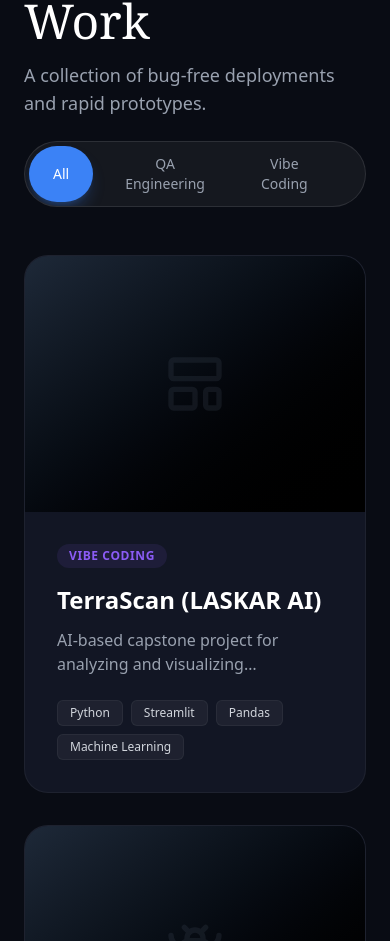
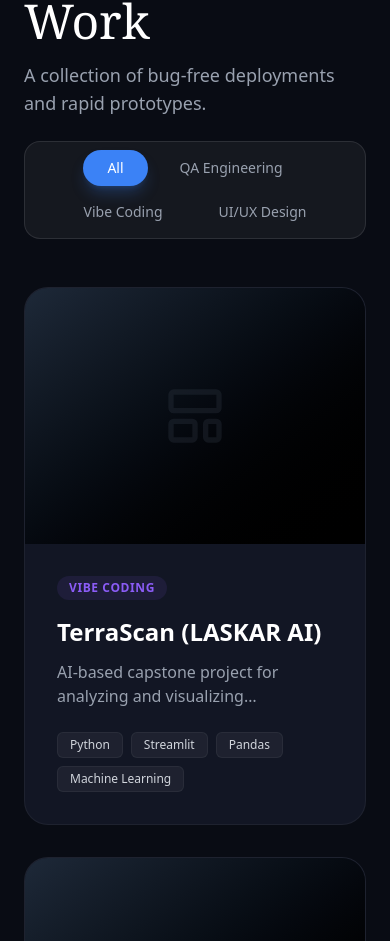
Before and after one commit to rezkyrevansyah/my-portofolio, a Next.js app: page / in a window 390 px wide. Shown: the part 4413-5354 px from the top of the page. Built offline with nearby package versions, Linux system fonts and the light colour scheme.

Commit message:
fix: adjust featured projects filter layout for mobile

```diff
--- a/src/components/home/FeaturedProjects.tsx
+++ b/src/components/home/FeaturedProjects.tsx
@@ -37,7 +37,7 @@ export function FeaturedProjects() {
              initial={{ opacity: 0, x: 20 }}
              whileInView={{ opacity: 1, x: 0 }}
              viewport={{ once: true }}
-             className="flex gap-2 p-1 bg-white/5 rounded-full overflow-hidden border border-white/10"
+             className="flex flex-wrap justify-center gap-2 p-2 bg-white/5 rounded-2xl md:rounded-full border border-white/10"
           >
             {(["All", "QA Engineering", "Vibe Coding", "UI/UX Design"] as ProjectCategory[]).map((cat) => (
               <button
```
